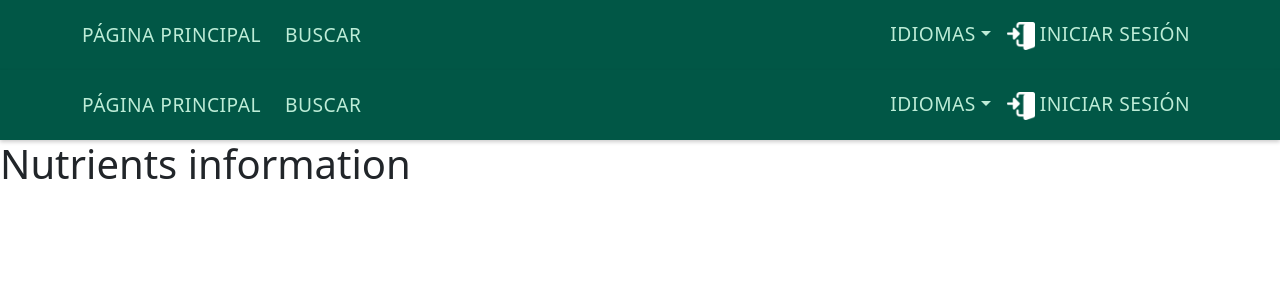
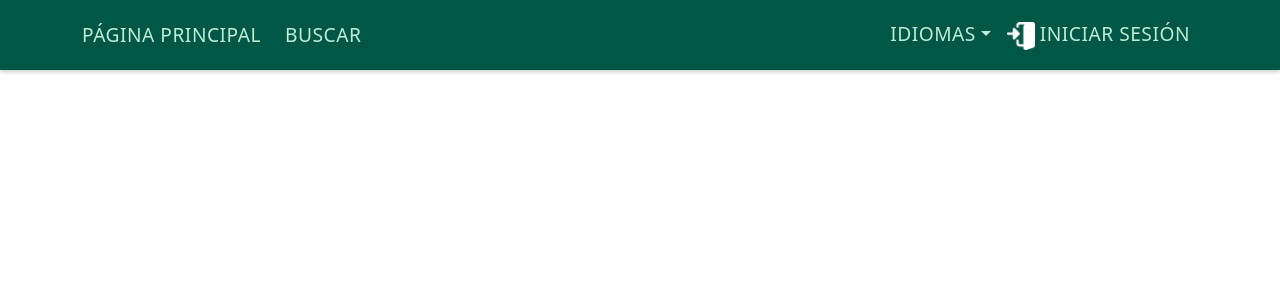
Before and after one commit to Pixoll/food-comp-db-frontend, a React (Create React App) app: page /nutrients in a window 1280 px wide. Shown: the top 300 px of the page. Built offline with nearby package versions, Linux system fonts and the light colour scheme.

Commit message:
Refactor

```diff
--- a/public/index.html
+++ b/public/index.html
@@ -26,7 +26,7 @@
       work correctly both with client-side routing and a non-root public URL.
       Learn how to configure a non-root public URL by running `npm run build`.
     -->
-    <title>React App</title>
+    <title>Capchical</title>
   </head>
   <body>
     <noscript>You need to enable JavaScript to run this app.</noscript>
--- a/src/core/components/information/Nutrients.tsx
+++ /dev/null
@@ -1,12 +0,0 @@
-import AppNavbar from "../Navbar"
-const Nutrients = () =>{
-    return(
-        <div>
-            <AppNavbar />
-            <h1>
-                Nutrients information
-            </h1>
-        </div>
-    );
-};
-export default Nutrients;
--- a/src/core/routes/AppRouter.tsx
+++ b/src/core/routes/AppRouter.tsx
@@ -8,7 +8,6 @@ import HomePage from "../../pages/home/HomePage";
 import LoginPage from "../../pages/LoginPage";
 import DetailPage from "../../pages/detailFood/DetailPage";
 import SearchPage from "../../pages/search/SearchPage";
-import Nutrients from "../components/information/Nutrients";
 import ModifyFoodDetail from "../../pages/detailFood/ModifyFoodDetail";
 
 export const AppRouter = () => {
@@ -19,7 +18,6 @@ export const AppRouter = () => {
         <Routes>
           <Route path="/" element={<HomePage />} />
           <Route path="login" element={<LoginPage />} />
-          <Route path="nutrients" element={<Nutrients />} />
           <Route path="search" element={<SearchPage />} />
           <Route path="search/details/:id" element={<DetailPage />} />
 
--- a/src/pages/detailFood/DetailPage.tsx
+++ b/src/pages/detailFood/DetailPage.tsx
@@ -204,7 +204,7 @@ export default function DetailPage() {
                         transition: "background-color 0.3s ease",
                       }}
                     >
-                      Etiquetado Nutricional ++
+                      Referencias
                     </Nav.Link>
                   </Nav.Item>
                   <Nav.Item>
```
Also changed, not shown: 1 other file (tests, documents, lock files or other folders).
